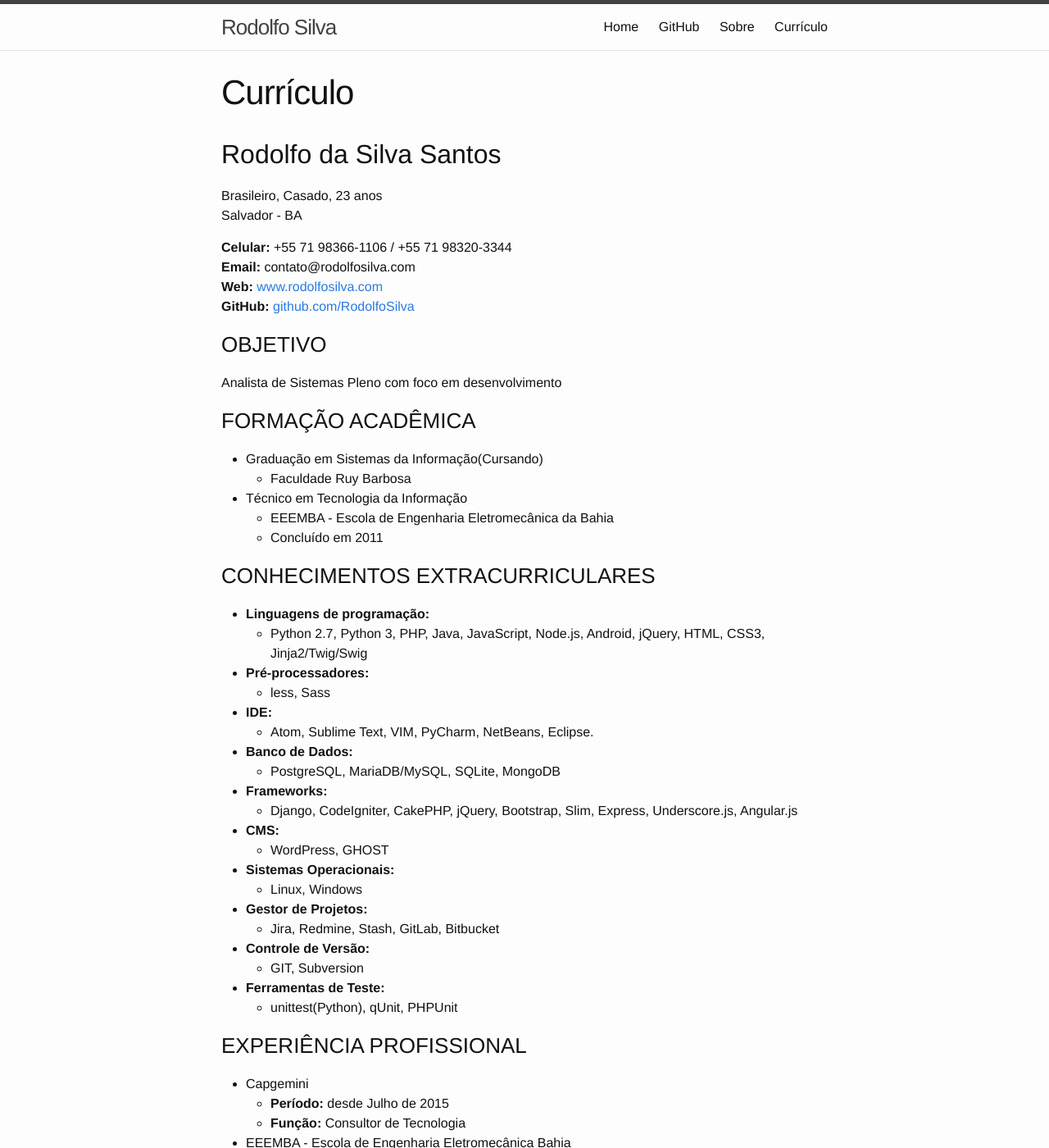
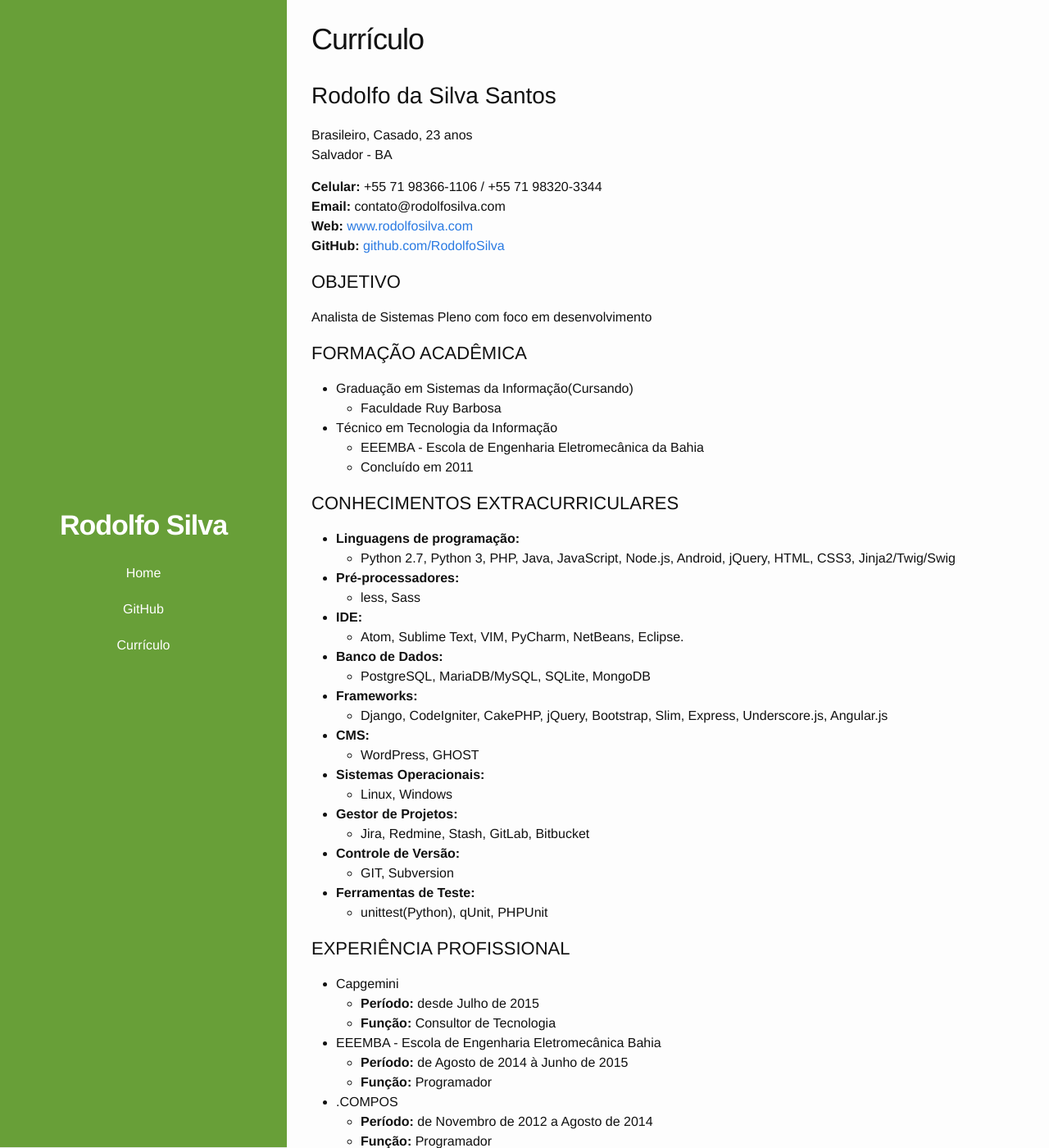
Before and after one commit to RodolfoSilva/rodolfosilva.github.io, a Jekyll site: the page built from _pages/03_curriculo.md, in a window 1280 px wide and 1400 px high. Shown: the whole window at 82% size. Built offline with Jekyll 4.4.1, drawn with Linux system fonts in a browser that asks for light colours; some of the changed text lies outside the part shown.

Commit message:
Novo layout

```diff
--- a/_includes/footer.html
+++ b/_includes/footer.html
@@ -33,6 +34,6 @@
       </div>
     </div>
 
-  </div>
+  </div> -->
 
 </footer>
--- a/_includes/header.html
+++ b/_includes/header.html
@@ -5,20 +5,21 @@
     <a class="site-title" href="{{ site.baseurl }}/">{{ site.title }}</a>
 
     <nav class="site-nav">
-      <a href="#" class="menu-icon">
+      <label for="nav-trigger" class="menu-icon">
         <svg viewBox="0 0 18 15">
           <path fill="#424242" d="M18,1.484c0,0.82-0.665,1.484-1.484,1.484H1.484C0.665,2.969,0,2.304,0,1.484l0,0C0,0.665,0.665,0,1.484,0 h15.031C17.335,0,18,0.665,18,1.484L18,1.484z"/>
           <path fill="#424242" d="M18,7.516C18,8.335,17.335,9,16.516,9H1.484C0.665,9,0,8.335,0,7.516l0,0c0-0.82,0.665-1.484,1.484-1.484 h15.031C17.335,6.031,18,6.696,18,7.516L18,7.516z"/>
           <path fill="#424242" d="M18,13.516C18,14.335,17.335,15,16.516,15H1.484C0.665,15,0,14.335,0,13.516l0,0 c0-0.82,0.665-1.484,1.484-1.484h15.031C17.335,12.031,18,12.696,18,13.516L18,13.516z"/>
         </svg>
-      </a>
+      </label>
 
+      <input type="checkbox" id="nav-trigger" class="nav-trigger" />
       <div class="trigger">
-        <a class="page-link" href="/">Home</a>
-        <a class="page-link" target="_blank" href="http://github.com/RodolfoSilva">GitHub</a>
+        <a class="page-link" href="/"><span>Home</span></a>
+        <a class="page-link" target="_blank" href="http://github.com/RodolfoSilva"><span>GitHub</span></a>
         {% for my_page in site.pages %}
           {% if my_page.title %}
-          <a class="page-link" href="{{ my_page.url | prepend: site.baseurl }}">{{ my_page.title }}</a>
+          <a class="page-link" href="{{ my_page.url | prepend: site.baseurl }}"><span>{{ my_page.title }}</span></a>
           {% endif %}
         {% endfor %}
       </div>
--- a/_sass/_base.scss
+++ b/_sass/_base.scss
@@ -150,26 +150,26 @@ pre {
   }
 }
 
+html {
+  position: relative;
+  min-height: 100%;
+}
 
+body {
+  padding-top: $site-header-border + $site-header-height;
+  margin-bottom: $site-footer-height;
+  @media only screen and (min-width: $on-mobile) {
+    padding-top: 0;
+  }
+}
 
 /**
  * Wrapper
  */
 .wrapper {
-    max-width: -webkit-calc(#{$content-width} - (#{$spacing-unit} * 2));
-    max-width:         calc(#{$content-width} - (#{$spacing-unit} * 2));
-    margin-right: auto;
-    margin-left: auto;
   padding-right: $spacing-unit;
   padding-left: $spacing-unit;
   @extend %clearfix;
-
-    @include media-query($on-laptop) {
-        max-width: -webkit-calc(#{$content-width} - (#{$spacing-unit}));
-        max-width:         calc(#{$content-width} - (#{$spacing-unit}));
-        padding-right: $spacing-unit / 2;
-        padding-left: $spacing-unit / 2;
-    }
 }
 
 
@@ -178,7 +178,6 @@ pre {
  * Clearfix
  */
 %clearfix {
-
   &:after {
     content: "";
     display: table;
--- /dev/null
+++ b/_sass/_footer.scss
@@ -0,0 +1,22 @@
+/**
+ * Site footer
+ */
+.site-footer {
+  position: absolute;
+  // border-top: 1px solid $grey-color-light;
+  // padding: $spacing-unit/2 0;
+  @media only screen and (min-width: $on-laptop) {
+    padding-left: $sidebar-width;
+  }
+  font-size: 14px;
+  text-align: center;
+  color: $grey-color;
+
+  bottom: 0;
+  left: 0;
+  right: 0;
+  // width: 100%;
+  height: $site-footer-height;
+  line-height: $site-footer-height;
+  background-color: #f5f5f5;
+}
--- /dev/null
+++ b/_sass/_header.scss
@@ -0,0 +1,177 @@
+/**
+ * Site header
+ */
+.site-header {
+  position: fixed;
+  z-index: 1032;
+  top: 0;
+  left: 0;
+  right: 0;
+  width: 100%;
+  border-bottom: $site-header-border solid $grey-color-light;
+  min-height: $site-header-height;
+  background: $dark-primary-color;
+  color: #FFF;
+
+  .site-title {
+    font-size: 26px;
+    font-weight: 300;
+    line-height: $site-header-height;
+    letter-spacing: -1px;
+    margin-bottom: 0;
+    float: left;
+    &,
+    &:hover,
+    &:visited {
+      text-decoration: none;
+      color: #FFF;
+    }
+  }
+
+  .site-nav {
+    margin-top: 9px;
+    right: $spacing-unit / 2;
+    float: right;
+    line-height: $site-header-height;
+
+    .trigger {
+      position: absolute;
+      max-height: 0;
+      overflow: hidden;
+      transition: opacity .5s linear;
+      transition: max-height .5s linear;
+      width: 100%;
+      left: 0;
+      right: 0;
+      top: $site-header-height - 1px;
+      background: $primary-color;
+
+      .page-link {
+        transition: visibility .5s linear;
+        visibility: hidden;
+        text-decoration: none;
+        line-height: $base-line-height;
+        color: #FFF;
+        display: block;
+        padding: 10px;
+        span {
+          display: block;
+        }
+      }
+
+    }
+
+    .nav-trigger {
+      position: absolute;
+      clip: rect(0, 0, 0, 0);
+
+      &:checked ~ .trigger {
+        .page-link {
+          visibility: visible;
+          &:hover {
+            background: darken($primary-color, 5%);
+          }
+        }
+        max-height: 300px;
+      }
+    }
+
+    .menu-icon {
+      display: block;
+      cursor: pointer;
+      float: right;
+      width: 36px;
+      height: 26px;
+      line-height: 0;
+      padding-top: 10px;
+      text-align: center;
+
+      > svg {
+        width: 18px;
+        height: 15px;
+
+        path {
+          fill: #FFF;
+        }
+      }
+
+    }
+
+  }
+
+  /**
+   * Tablets e desktop
+   */
+  @media only screen and (min-width: $on-mobile) {
+    position: relative;
+    .site-title,
+    .site-nav {
+      display: block;
+      float: none;
+      text-align: center;
+    }
+
+    .site-title {
+      padding-top: 20px;
+      font-weight: bold;
+      font-size: 34px;
+    }
+
+    .site-nav {
+      .menu-icon {
+        display: none;
+      }
+      .trigger {
+        position: relative;
+        max-height: none;
+        top: auto;
+        left: auto;
+        right: auto;
+        background: transparent;
+        .page-link {
+          &, span {
+            display: inline;
+          }
+          &:hover {
+            opacity: 0.75;
+            background: $dark-primary-color;
+          }
+          visibility: visible;
+          &:not(:last-child) {
+            margin-right: 20px;
+          }
+        }
+      }
+    }
+  }
+
+  /**
+   * Desktop
+   */
+  @media only screen and (min-width: $on-laptop) {
+    position: fixed;
+    top: 0;
+    bottom: 0;
+    width: $sidebar-width;
+    .wrapper {
+      position: absolute;
+      top: 50%;
+      -webkit-transform: translateY(-50%);
+          -ms-transform: translateY(-50%);
+              transform: translateY(-50%);
+      width: 100%;
+      padding: 0;
+    }
+    .site-nav {
+      .trigger {
+        .page-link {
+          display: block;
+          text-align: center;
+          &:not(:last-child) {
+            margin-right: 0;
+          }
+        }
+      }
+    }
+  }
+}
--- a/_sass/_layout.scss
+++ b/_sass/_layout.scss
@@ -1,242 +1,4 @@
-/**
- * Site header
- */
-.site-header {
-    border-top: 5px solid $grey-color-dark;
-    border-bottom: 1px solid $grey-color-light;
-    min-height: 56px;
-
-    // Positioning context for the mobile navigation icon
-    position: relative;
-}
-
-.site-title {
-    font-size: 26px;
-    font-weight: 300;
-    line-height: 56px;
-    letter-spacing: -1px;
-    margin-bottom: 0;
-    float: left;
-
-    &,
-    &:visited {
-        color: $grey-color-dark;
-    }
-}
-
-.site-nav {
-    float: right;
-    line-height: 56px;
-
-    .menu-icon {
-        display: none;
-    }
-
-    .page-link {
-        color: $text-color;
-        line-height: $base-line-height;
-
-        // Gaps between nav items, but not on the last one
-        &:not(:last-child) {
-            margin-right: 20px;
-        }
-    }
-
-    @include media-query($on-palm) {
-        position: absolute;
-        top: 9px;
-        right: $spacing-unit / 2;
-        background-color: $background-color;
-        border: 1px solid $grey-color-light;
-        border-radius: 5px;
-        text-align: right;
-
-        .menu-icon {
-            display: block;
-            float: right;
-            width: 36px;
-            height: 26px;
-            line-height: 0;
-            padding-top: 10px;
-            text-align: center;
-
-            > svg {
-                width: 18px;
-                height: 15px;
-
-                path {
-                    fill: $grey-color-dark;
-                }
-            }
-        }
-
-        .trigger {
-            clear: both;
-            display: none;
-        }
-
-        &:hover .trigger {
-            display: block;
-            padding-bottom: 5px;
-        }
-
-        .page-link {
-            display: block;
-            padding: 5px 10px;
-
-            &:not(:last-child) {
-                margin-right: 0;
-            }
-            margin-left: 20px;
-        }
-    }
-}
-
-
-
-/**
- * Site footer
- */
-.site-footer {
-    border-top: 1px solid $grey-color-light;
-    padding: $spacing-unit 0;
-}
-
-.footer-heading {
-    font-size: 18px;
-    margin-bottom: $spacing-unit / 2;
-}
-
-.contact-list,
-.social-media-list {
-    list-style: none;
-    margin-left: 0;
-}
-
-.footer-col-wrapper {
-    font-size: 15px;
-    color: $grey-color;
-    margin-left: -$spacing-unit / 2;
-    @extend %clearfix;
-}
-
-.footer-col {
-    float: left;
-    margin-bottom: $spacing-unit / 2;
-    padding-left: $spacing-unit / 2;
-}
-
-.footer-col-1 {
-    width: -webkit-calc(35% - (#{$spacing-unit} / 2));
-    width:         calc(35% - (#{$spacing-unit} / 2));
-}
-
-.footer-col-2 {
-    width: -webkit-calc(20% - (#{$spacing-unit} / 2));
-    width:         calc(20% - (#{$spacing-unit} / 2));
-}
-
-.footer-col-3 {
-    width: -webkit-calc(45% - (#{$spacing-unit} / 2));
-    width:         calc(45% - (#{$spacing-unit} / 2));
-}
-
-@include media-query($on-laptop) {
-    .footer-col-1,
-    .footer-col-2 {
-        width: -webkit-calc(50% - (#{$spacing-unit} / 2));
-        width:         calc(50% - (#{$spacing-unit} / 2));
-    }
-
-    .footer-col-3 {
-        width: -webkit-calc(100% - (#{$spacing-unit} / 2));
-        width:         calc(100% - (#{$spacing-unit} / 2));
-    }
-}
-
-@include media-query($on-palm) {
-    .footer-col {
-        float: none;
-        width: -webkit-calc(100% - (#{$spacing-unit} / 2));
-        width:         calc(100% - (#{$spacing-unit} / 2));
-    }
-}
-
-
-
-/**
- * Page content
- */
-.page-content {
-    padding: $spacing-unit 0;
-}
-
-.page-heading {
-    font-size: 20px;
-}
-
-.post-list {
-    margin-left: 0;
-    list-style: none;
-
-    > li {
-        margin-bottom: $spacing-unit;
-    }
-}
-
-.post-meta {
-    font-size: $small-font-size;
-    color: $grey-color;
-}
-
-.post-link {
-    display: block;
-    font-size: 24px;
-}
-
-
-
-/**
- * Posts
- */
-.post-header {
-    margin-bottom: $spacing-unit;
-}
-
-.post-title {
-    font-size: 42px;
-    letter-spacing: -1px;
-    line-height: 1;
-
-    @include media-query($on-laptop) {
-        font-size: 36px;
-    }
-}
-
-.post-content {
-    margin-bottom: $spacing-unit;
-
-    h2 {
-        font-size: 32px;
-
-        @include media-query($on-laptop) {
-            font-size: 28px;
-        }
-    }
-
-    h3 {
-        font-size: 26px;
-
-        @include media-query($on-laptop) {
-            font-size: 22px;
-        }
-    }
-
-    h4 {
-        font-size: 20px;
-
-        @include media-query($on-laptop) {
-            font-size: 18px;
-        }
-    }
-}
+@import "_header";
+@import "_footer";
+@import "_page_content";
+@import "_post";
--- /dev/null
+++ b/_sass/_page_content.scss
@@ -0,0 +1,32 @@
+/**
+ * Page content
+ */
+.page-content {
+  padding: $spacing-unit 0;
+  @media only screen and (min-width: $on-laptop) {
+    padding-left: $sidebar-width;
+  }
+}
+
+.page-heading {
+  font-size: 20px;
+}
+
+.post-list {
+  margin-left: 0;
+  list-style: none;
+
+  > li {
+    margin-bottom: $spacing-unit;
+  }
+}
+
+.post-meta {
+  font-size: $small-font-size;
+  color: $grey-color;
+}
+
+.post-link {
+  display: block;
+  font-size: 24px;
+}
--- /dev/null
+++ b/_sass/_post.scss
@@ -0,0 +1,48 @@
+/**
+ * Posts
+ */
+.post-header {
+    margin-bottom: $spacing-unit;
+}
+
+.post-title {
+  font-size: 42px;
+  letter-spacing: -1px;
+  line-height: 1;
+}
+
+.post-content {
+  margin-bottom: $spacing-unit;
+
+  h2 {
+    font-size: 32px;
+  }
+
+  h3 {
+    font-size: 26px;
+  }
+
+  h4 {
+    font-size: 20px;
+  }
+}
+
+
+@media only screen and (min-width: $on-laptop) {
+  .post-title {
+    font-size: 36px;
+  }
+  .post-content {
+    h2 {
+      font-size: 28px;
+    }
+
+    h3 {
+      font-size: 22px;
+    }
+
+    h4 {
+      font-size: 18px;
+    }
+  }
+}
--- /dev/null
+++ b/_sass/mobile.scss
@@ -0,0 +1,5 @@
+@include media only screen and (min-width: @on-mobile) {
+    body {
+        background: #000;
+    }
+}
--- a/css/main.scss
+++ b/css/main.scss
@@ -3,46 +3,37 @@
 ---
 @charset "utf-8";
 
+// Our variables
+$base-font-family:   "Helvetica Neue", Helvetica, Arial, sans-serif;
+$base-font-size:     16px;
+$base-font-weight:   400;
+$small-font-size:    $base-font-size * 0.875;
+$base-line-height:   1.5;
 
+$spacing-unit:       30px;
+$site-footer-height: 60px;
+$site-header-height: 56px;
+$site-header-border: 1px;
 
-// Our variables
-$base-font-family: "Helvetica Neue", Helvetica, Arial, sans-serif;
-$base-font-size:   16px;
-$base-font-weight: 400;
-$small-font-size:  $base-font-size * 0.875;
-$base-line-height: 1.5;
+$text-color:         #111;
+$background-color:   #fdfdfd;
+$brand-color:        #2a7ae2;
 
-$spacing-unit:     30px;
+$grey-color:         #828282;
+$grey-color-light:   lighten($grey-color, 40%);
+$grey-color-dark:    darken($grey-color, 25%);
 
-$text-color:       #111;
-$background-color: #fdfdfd;
-$brand-color:      #2a7ae2;
-
-$grey-color:       #828282;
-$grey-color-light: lighten($grey-color, 40%);
-$grey-color-dark:  darken($grey-color, 25%);
+$primary-color:      #8BC34A;
+$dark-primary-color: #689F38;
 
 // Width of the content area
-$content-width:    800px;
+$sidebar-width:      350px;
+$content-width:      800px;
 
-$on-palm:          600px;
-$on-laptop:        800px;
-
-
-
-// Use media queries like this:
-// @include media-query($on-palm) {
-//     .wrapper {
-//         padding-right: $spacing-unit / 2;
-//         padding-left: $spacing-unit / 2;
-//     }
-// }
-@mixin media-query($device) {
-    @media screen and (max-width: $device) {
-        @content;
-    }
-}
-
+$on-mobile:          600px;
+$on-tablet:          900px;
+$on-palm:            $on-tablet;
+$on-laptop:          1200px;
 
 
 // Import partials from `sass_dir` (defaults to `_sass`)
```
Also changed, not shown: other parts of _includes/footer.html (+2 -1 lines), _drafts/02_about.md (renamed from _pages/02_about.md), 1 other file. Lines whose indentation alone changed are shown as unchanged.
